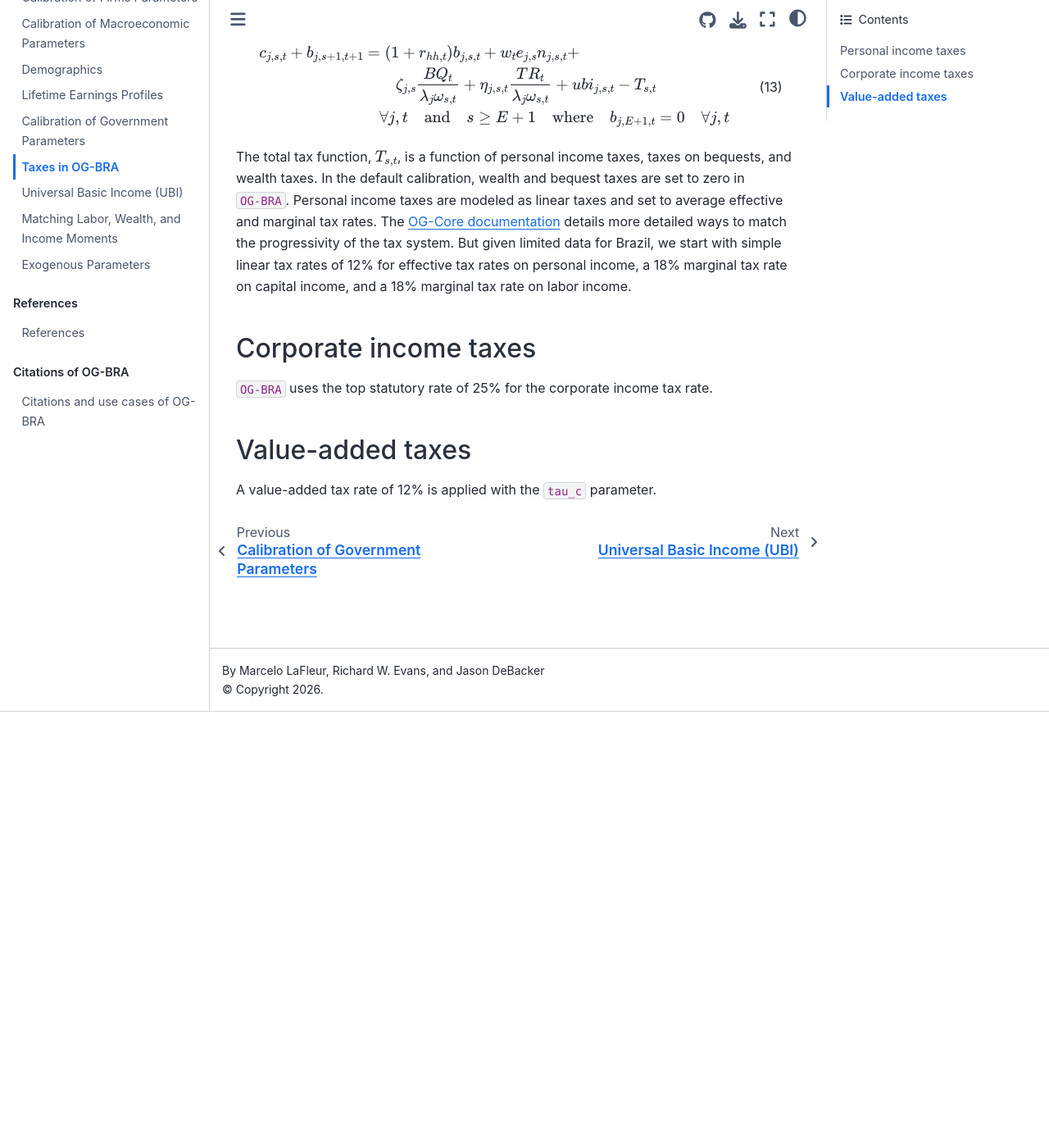
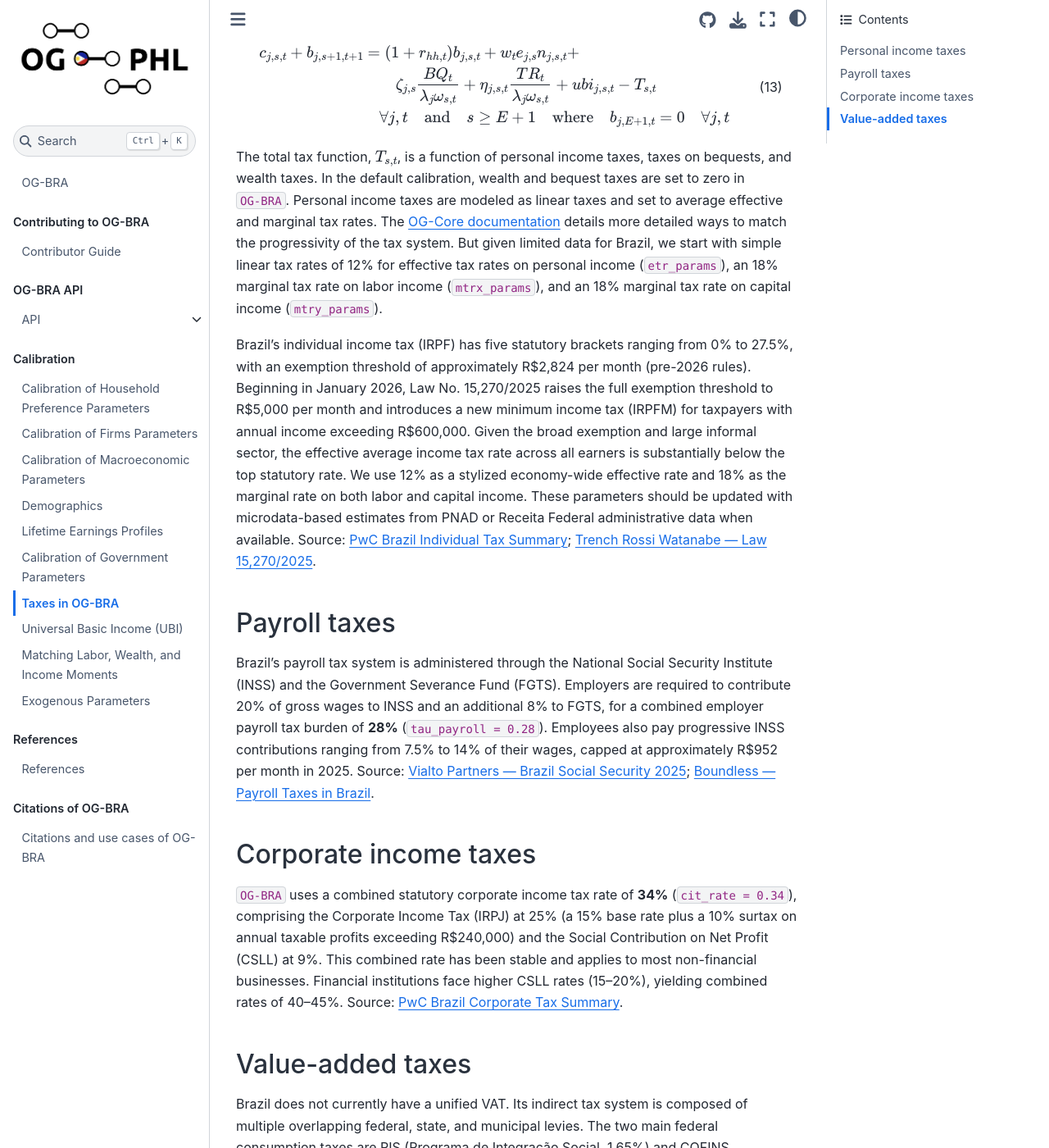
Before and after one commit to PSLmodels/OG-BRA, a Jupyter Book: the page built from docs/book/content/calibration/taxes.md, in a window 1280 px wide and 1400 px high, scrolled down 532 px. Shown: the whole window at 82% size. Built offline with Jupyter Book 1.0.4 settings and Sphinx 7.4.7 and the Sphinx Book theme 1.1.4, drawn with Linux system fonts in a browser that asks for light colours; comment, search, counter and statistics services are not loaded; some of the changed text lies outside the part shown.

Commit message:
update tax parameters

````diff
--- a/docs/book/content/calibration/taxes.md
+++ b/docs/book/content/calibration/taxes.md
@@ -14,12 +14,22 @@
   &\quad\forall j,t\quad\text{and}\quad s\geq E+1 \quad\text{where}\quad b_{j,E+1,t}=0\quad\forall j,t
 ```
 
-The total tax function, $T_{s,t}$, is a function of personal income taxes, taxes on bequests, and wealth taxes.  In the default calibration, wealth and bequest taxes are set to zero in `OG-BRA`. Personal income taxes are modeled as linear taxes and set to average effective and marginal tax rates.  The [OG-Core documentation](https://pslmodels.github.io/OG-Core/content/theory/government.html#taxes) details more detailed ways to match the progressivity of the tax system.  But given limited data for Brazil, we start with simple linear tax rates of 12% for effective tax rates on personal income, a 18% marginal tax rate on capital income, and a 18\% marginal tax rate on labor income.
+The total tax function, $T_{s,t}$, is a function of personal income taxes, taxes on bequests, and wealth taxes.  In the default calibration, wealth and bequest taxes are set to zero in `OG-BRA`. Personal income taxes are modeled as linear taxes and set to average effective and marginal tax rates.  The [OG-Core documentation](https://pslmodels.github.io/OG-Core/content/theory/government.html#taxes) details more detailed ways to match the progressivity of the tax system.  But given limited data for Brazil, we start with simple linear tax rates of 12% for effective tax rates on personal income (`etr_params`), an 18% marginal tax rate on labor income (`mtrx_params`), and an 18% marginal tax rate on capital income (`mtry_params`).
+
+Brazil's individual income tax (IRPF) has five statutory brackets ranging from 0% to 27.5%, with an exemption threshold of approximately R\$2,824 per month (pre-2026 rules). Beginning in January 2026, Law No. 15,270/2025 raises the full exemption threshold to R\$5,000 per month and introduces a new minimum income tax (IRPFM) for taxpayers with annual income exceeding R\$600,000. Given the broad exemption and large informal sector, the effective average income tax rate across all earners is substantially below the top statutory rate. We use 12% as a stylized economy-wide effective rate and 18% as the marginal rate on both labor and capital income. These parameters should be updated with microdata-based estimates from PNAD or Receita Federal administrative data when available. Source: [PwC Brazil Individual Tax Summary](https://taxsummaries.pwc.com/brazil/individual/taxes-on-personal-income); [Trench Rossi Watanabe — Law 15,270/2025](https://www.trenchrossi.com/en/legal-alerts/brazil-enacts-law-15270-2025-which-taxes-dividends-and-amend-personal-income-tax-rules/).
+
+## Payroll taxes
+
+Brazil's payroll tax system is administered through the National Social Security Institute (INSS) and the Government Severance Fund (FGTS). Employers are required to contribute 20% of gross wages to INSS and an additional 8% to FGTS, for a combined employer payroll tax burden of **28%** (`tau_payroll = 0.28`). Employees also pay progressive INSS contributions ranging from 7.5% to 14% of their wages, capped at approximately R\$952 per month in 2025. Source: [Vialto Partners — Brazil Social Security 2025](https://vialtopartners.com/regional-alerts/brazil-social-security-updated-social-security-tax-table-for-2025); [Boundless — Payroll Taxes in Brazil](https://boundlesshq.com/guides/brazil/taxes/).
 
 ## Corporate income taxes
 
-`OG-BRA` uses the top statutory rate of 25% for the corporate income tax rate.
+`OG-BRA` uses a combined statutory corporate income tax rate of **34%** (`cit_rate = 0.34`), comprising the Corporate Income Tax (IRPJ) at 25% (a 15% base rate plus a 10% surtax on annual taxable profits exceeding R\$240,000) and the Social Contribution on Net Profit (CSLL) at 9%. This combined rate has been stable and applies to most non-financial businesses. Financial institutions face higher CSLL rates (15–20%), yielding combined rates of 40–45%. Source: [PwC Brazil Corporate Tax Summary](https://taxsummaries.pwc.com/brazil/corporate/taxes-on-corporate-income).
 
 ## Value-added taxes
 
-A value-added tax rate of 12% is applied with the `tau_c` parameter.
+Brazil does not currently have a unified VAT. Its indirect tax system is composed of multiple overlapping federal, state, and municipal levies. The two main federal consumption taxes are PIS (Programa de Integração Social, 1.65%) and COFINS (Contribuição para o Financiamento da Seguridade Social, 7.6%), which together total approximately 9.25% on revenues. State ICMS rates range from 17–20%, and municipal ISS applies at 2–5% on services.
+
+`OG-BRA` sets `tau_c = 0.09`, calibrated to the combined PIS + COFINS federal consumption tax rate of approximately 9%, which represents the federal VAT-equivalent component applicable to most goods and services.
+
+Brazil is currently undertaking a major indirect tax reform (Constitutional Amendment 132/2023) that will replace PIS, COFINS, ICMS, IPI, and ISS with a dual VAT system consisting of a federal CBS (Contribuição sobre Bens e Serviços, targeting ~8.8%) and a state/municipal IBS (Imposto sobre Bens e Serviços, targeting ~17.7%) for a combined rate of approximately 26.5%. The transition runs from 2026 through 2033, with CBS becoming fully operational in 2027. The `tau_c` parameter should be revisited as the reform proceeds. Source: [PwC Brazil Corporate Other Taxes](https://taxsummaries.pwc.com/brazil/corporate/other-taxes); [TaxUp — Brazil Tax Reform Guide 2026–2033](https://taxup.com.br/en/solutions/tax-reform/).
````
Also changed, not shown: 1 other file.
